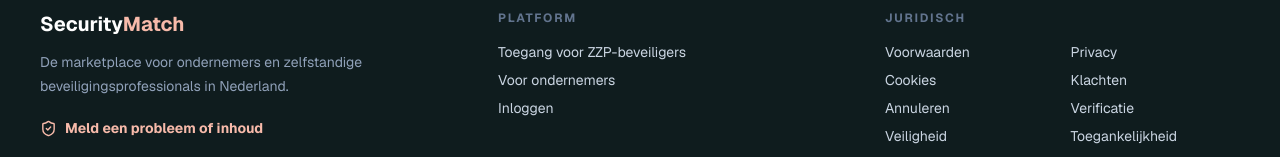
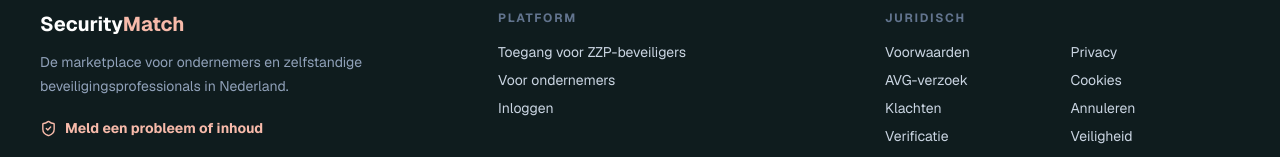
Before and after one commit to Manticore1111/Securitymatch, a Next.js app: page / in a window 1280 px wide. Shown: the part 3022-3179 px from the top of the page. Built offline with nearby package versions, Linux system fonts and the light colour scheme; no server answers.

Commit message:
Add legal compliance workbooks

```diff
--- a/src/components/legal-footer.tsx
+++ b/src/components/legal-footer.tsx
@@ -5,6 +5,7 @@
 const legalLinks = [
   { href: "/voorwaarden", label: "Voorwaarden" },
   { href: "/privacy", label: "Privacy" },
+  { href: "/privacy-verzoek", label: "AVG-verzoek" },
   { href: "/cookies", label: "Cookies" },
   { href: "/klachten", label: "Klachten" },
   { href: "/annuleren", label: "Annuleren" },
```
Also changed, not shown: 3 other files (tests, documents, lock files or other folders).
